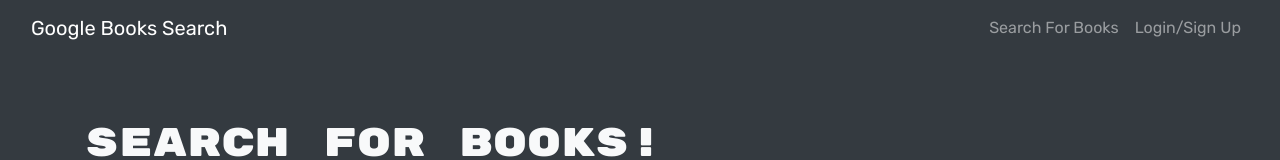
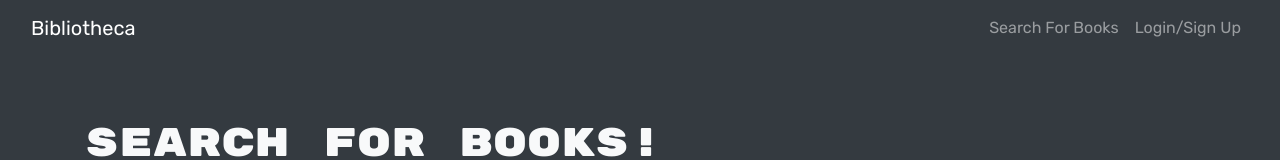
Before and after one commit to LoganHild/bibliotheca, a React (Create React App) app in the folder client/: page / in a window 1280 px wide. Shown: the top 160 px of the page. Built offline with nearby package versions, Linux system fonts and the light colour scheme.

Commit message:
changed title and nav title

```diff
--- a/client/public/index.html
+++ b/client/public/index.html
@@ -26,7 +26,7 @@
     rel="stylesheet">
 
 
-  <title>Google Book Search</title>
+  <title>Bibliotheca</title>
 </head>
 
 <body>
--- a/client/src/components/Navbar.js
+++ b/client/src/components/Navbar.js
@@ -15,7 +15,7 @@
       <Navbar bg='dark' variant='dark' expand='lg'>
         <Container fluid>
           <Navbar.Brand as={Link} to='/'>
-            Google Books Search
+            Bibliotheca
           </Navbar.Brand>
           <Navbar.Toggle aria-controls='navbar' />
           <Navbar.Collapse id='navbar'>
```
